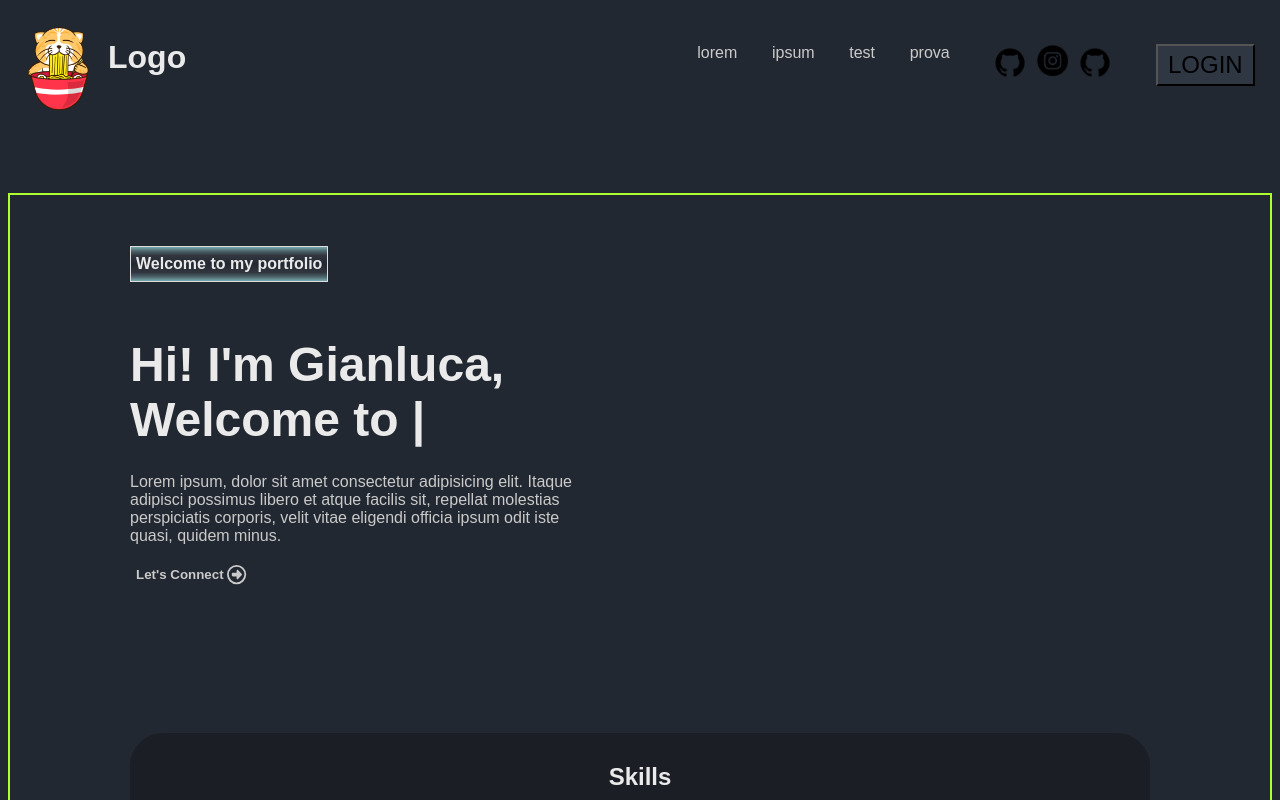
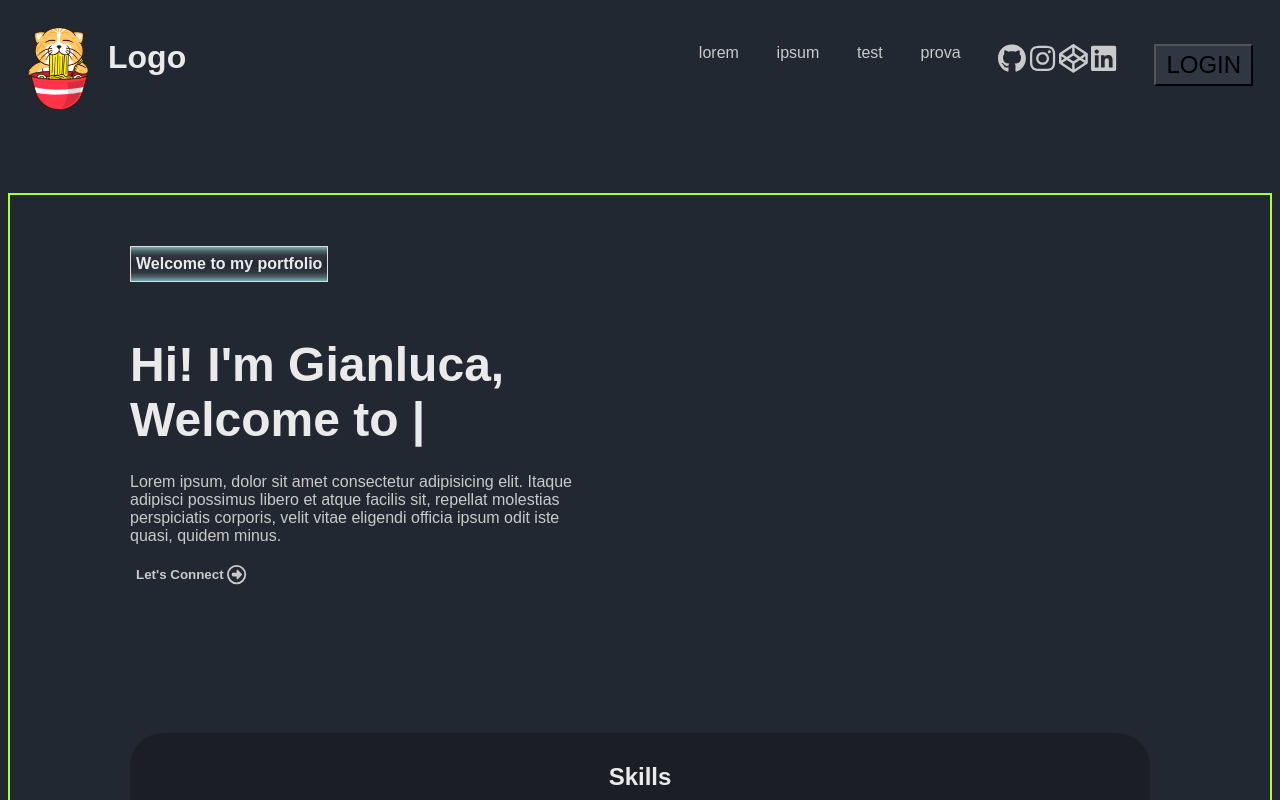
Before and after one commit to gianlucaKun/portfolio, a React (Vite) app: page / in a window 1280 px wide. Shown: the top 800 px of the page. Built offline with nearby package versions, Linux system fonts and the light colour scheme.

Commit message:
update social icon with fontawesome

```diff
--- a/src/components/navbar/Navbar.scss
+++ b/src/components/navbar/Navbar.scss
@@ -12,14 +12,14 @@ nav {position: relative;
         }
     }
 }
-
-.github-logo {
-    width: 52px;
+.containerIconSocial {
+    width: 20%;
+    display: flex;
+    justify-content: space-between;
 }
-.instagram-logo {
-    width: 33px;
+.social-icon {
+    font-size: 1.8rem;
 }
-
 .loginBtn{
     background-color: rgb(47, 55, 67);
     font-size: 1.5rem;
--- a/src/components/navbar/Navbar.tsx
+++ b/src/components/navbar/Navbar.tsx
@@ -3,6 +3,10 @@ import "./Navbar.scss";
 
 import github from "../../assets/GitHub-Symbol.png";
 import instagram from "../../assets/instagram-Symbol.png";
+
+import { FontAwesomeIcon } from "@fortawesome/react-fontawesome";
+import { faGithub, faInstagram, faLinkedin, faCodepen } from "@fortawesome/free-brands-svg-icons";
+
 
 const Navbar: React.FC = () => {
   return (
@@ -12,15 +16,18 @@ const Navbar: React.FC = () => {
         <li>ipsum</li>
         <li>test</li>
         <li>prova</li>
-        <div>
-          <a href="https://github.com/gianlucaKun">
-            <img src={github} alt="logo-github" className="github-logo" />
+        <div className="containerIconSocial">
+          <a href="https://github.com/gianlucaKun" target="_blank" rel="noopener noreferrer">
+            <FontAwesomeIcon icon={faGithub} className="social-icon" />
           </a>
-          <a href="https://github.com/gianlucaKun">
-            <img src={instagram} alt="logo-github" className="instagram-logo" />
+          <a href="https://www.instagram.com/gianluca.sdvb/" target="_blank" rel="noopener noreferrer">
+            <FontAwesomeIcon icon={faInstagram} className="social-icon" />
           </a>
-          <a href="https://github.com/gianlucaKun">
-            <img src={github} alt="logo-github" className="github-logo" />
+          <a href="https://codepen.io/Gianlucakun95" target="_blank" rel="noopener noreferrer">
+            <FontAwesomeIcon icon={faCodepen} className="social-icon" />
+          </a>
+          <a href="https://www.linkedin.com/in/gianluca-andreoni/" target="_blank" rel="noopener noreferrer">
+            <FontAwesomeIcon icon={faLinkedin} className="social-icon" />
           </a>
         </div>
         <div className="containerBtn">
```
